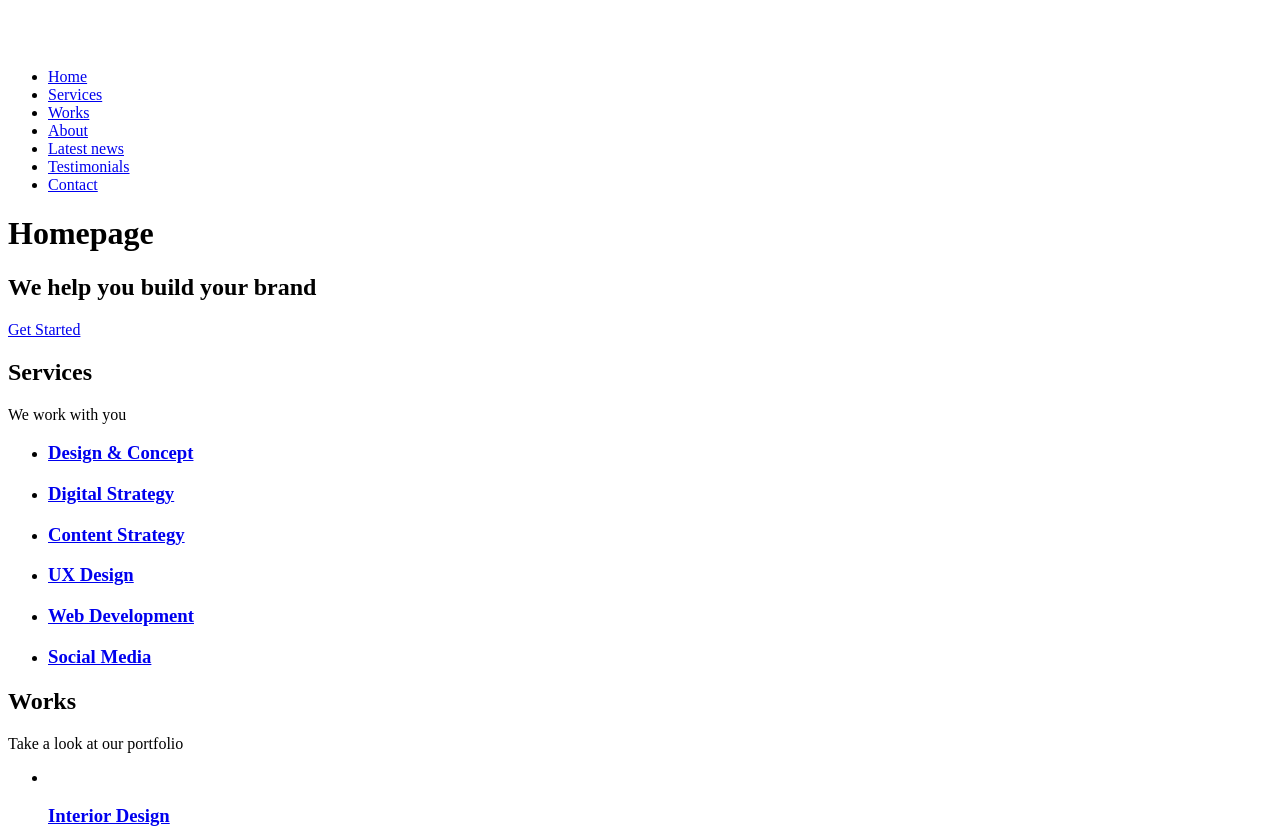
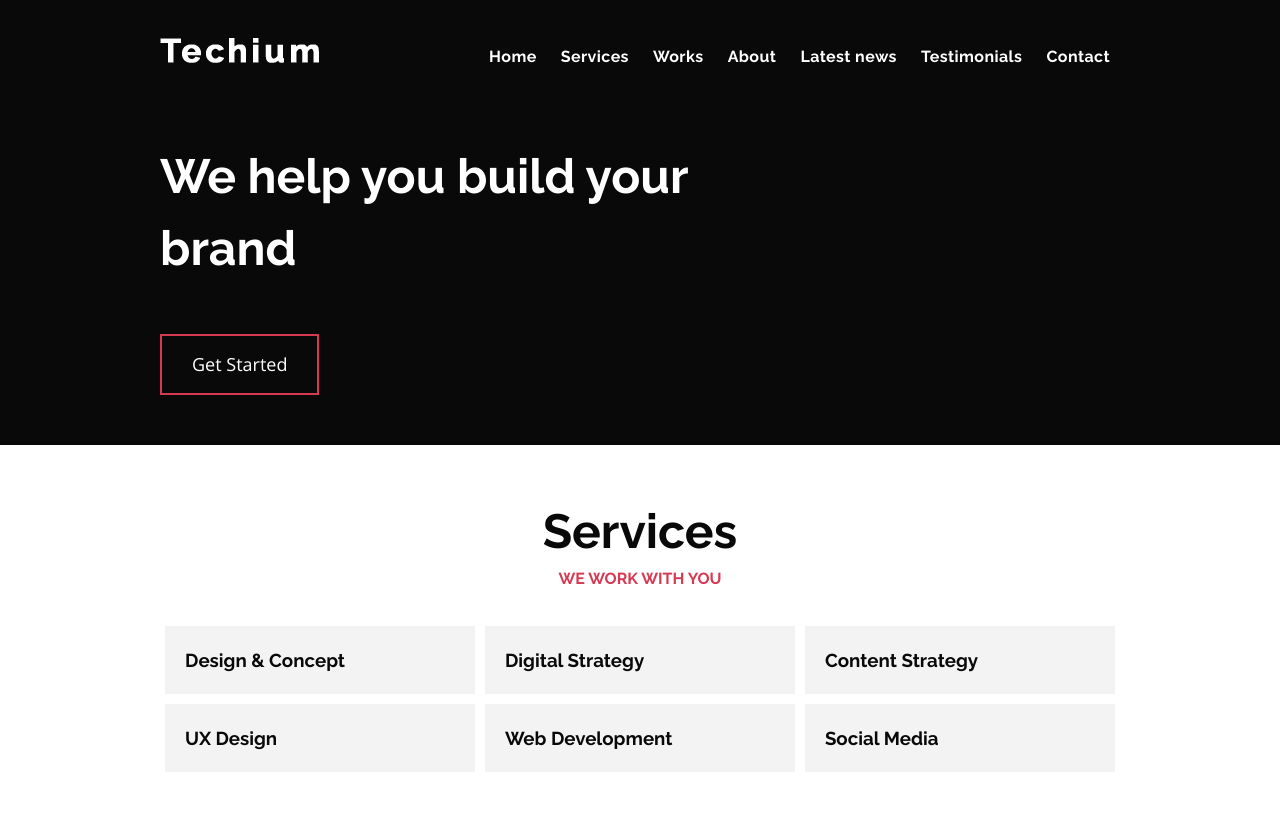
Before and after one commit to Shindou7/alx-frontend, a plain HTML site: page 0x02-CSS_advanced/index.html in a window 1280 px wide. Shown: the top 829 px of the page. Drawn offline with nearby package versions, Linux system fonts and the light colour scheme.

Commit message:
Update index.html

```diff
--- a/0x02-CSS_advanced/index.html
+++ b/0x02-CSS_advanced/index.html
@@ -7,7 +7,7 @@
     <meta name="description" content="Description of the page less than 150 characters">
     <link rel="icon" type="image/png" href="images/favicon.jpg">
     <link href="https://fonts.googleapis.com/css?family=Open+Sans:400,700|Raleway:700&display=swap" rel="stylesheet">
-    <link rel='stylesheet' href='#'>
+    <link rel="stylesheet" href="styles/32-style.css" />
   </head>
   <body>
     <!-- Header -->
```
